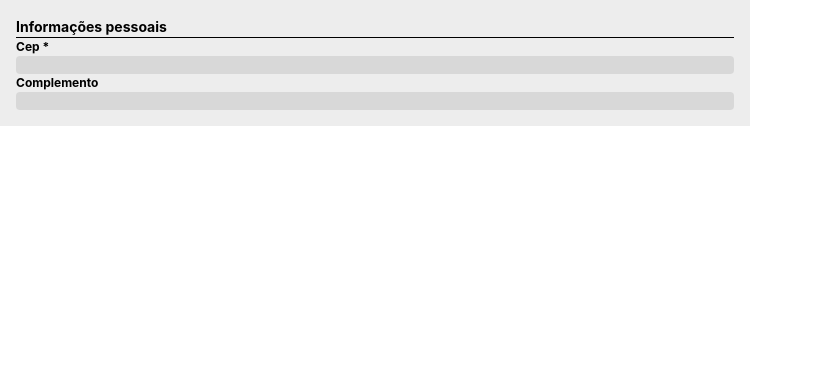
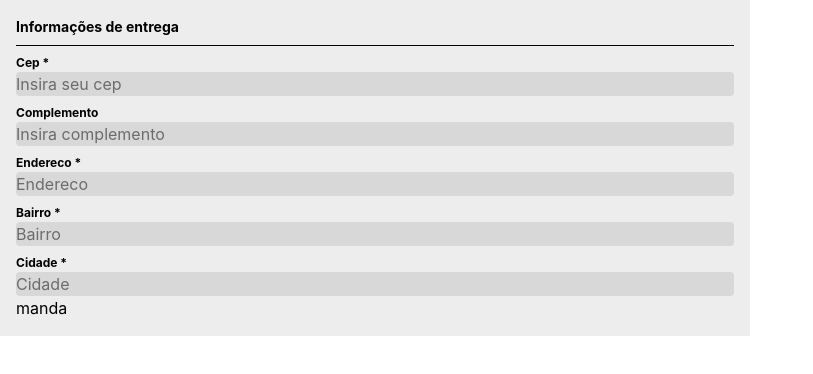
Before and after one commit to juliobatistadc/FS62, a React (Vite) app in the folder aula08/dripstore/: page / in a window 1280 px wide. Shown: the top 374 px of the page, without its empty margins (0-813 px from the left). Built offline with nearby package versions, Linux system fonts and the light colour scheme.

Commit message:
FInalizando componente de formulario

```diff
--- a/aula08/dripstore/src/components/Form.jsx
+++ b/aula08/dripstore/src/components/Form.jsx
@@ -1,11 +1,42 @@
+import { useEffect, useState } from "react"
 import FormSection from "./FormSection.jsx"
 
 function Form(props) {
+
+    const [data, setData] = useState({})
+    const [cep, setCep] = useState("")
+
+    useEffect(()=>{
+        if(cep.length < 8) return
+
+        async function fetchCep(){
+            const fetchData = await fetch(`https://viacep.com.br/ws/${cep}/json/`)
+            const dataFetch = await fetchData.json()
+
+            setData(dataFetch)
+        }
+
+        fetchCep()
+    }, [cep])
+
+    function submitData(e){
+        e.preventDefault()
+        const form = e.target
+
+        const formData = new FormData(form)
+        const dataForm = Object.fromEntries(formData)
+
+        const a = JSON.stringify(dataForm)
+
+        console.log(a)
+    }
+
     return (
         <>
-            <form action="" className="p-4">
+            <form onSubmit={(e)=>{submitData(e)}} className="p-4">
                 <h2></h2>
-                <FormSection titulo="Informações pessoais" />
+                <FormSection valorCep={cep} onSetCep={setCep} data={data} titulo="Informações de entrega" />
+                <button>manda</button>
             </form>
         </>
     )
--- a/aula08/dripstore/src/components/FormSection.jsx
+++ b/aula08/dripstore/src/components/FormSection.jsx
@@ -3,11 +3,14 @@ import Input from "./Input.jsx"
 function FormSection(props) {
     return (
         <>
-            <div>
+            <div className="flex flex-col gap-2">
                 <h3 className="text-[14px] font-bold">{props.titulo}</h3>
                 <hr />
-                <Input htmlfor="cep" type="text" label="Cep" required={true}/>
-                <Input htmlfor="complemento" type="text" label="Complemento"/>
+                <Input htmlfor="cep" valor={props.valorCep} onChange={props.onSetCep} type="text" label="Cep" required={true} placeholder="Insira seu cep" />
+                <Input htmlfor="complemento" type="text" label="Complemento" placeholder="Insira complemento" />
+                <Input valor={props.data.logradouro} htmlfor="endereco" type="text" label="Endereco" placeholder="Endereco" required={true} />
+                <Input valor={props.data.bairro} htmlfor="bairro" type="text" label="Bairro" placeholder="Bairro" required={true} />
+                <Input valor={props.data.localidade} htmlfor="cidade" type="text" label="Cidade" placeholder="Cidade" required={true} />
             </div>
 
         </>
--- a/aula08/dripstore/src/components/Input.jsx
+++ b/aula08/dripstore/src/components/Input.jsx
@@ -1,9 +1,23 @@
-function Input({htmlfor, type, label, required}){
+import { useState } from "react"
+
+function Input({htmlfor, type, label, required, placeholder, valor, readOnly, onChange}){
+
+    const [inputValue, setInputValue] = useState("")
+
+    function handleValue(e){
+
+        if(onChange){
+            onChange(e.target.value)
+        } else {
+            setInputValue(e.target.value)
+        }
+    }
+
     return(
         <>
             <label className="flex flex-col text-[12px] font-bold" htmlFor={htmlfor}>
                 {label}{required && " *"}
-                <input className="bg-[#4747471f] rounded" type={type} required={required} />
+                <input name={htmlfor} readOnly={readOnly} onChange={(e)=>{handleValue(e)}} className="bg-[#4747471f] rounded text-[16px] font-normal" type={type} required={required} placeholder={placeholder} value={valor || inputValue} />
             </label>
         </>
     )
```
